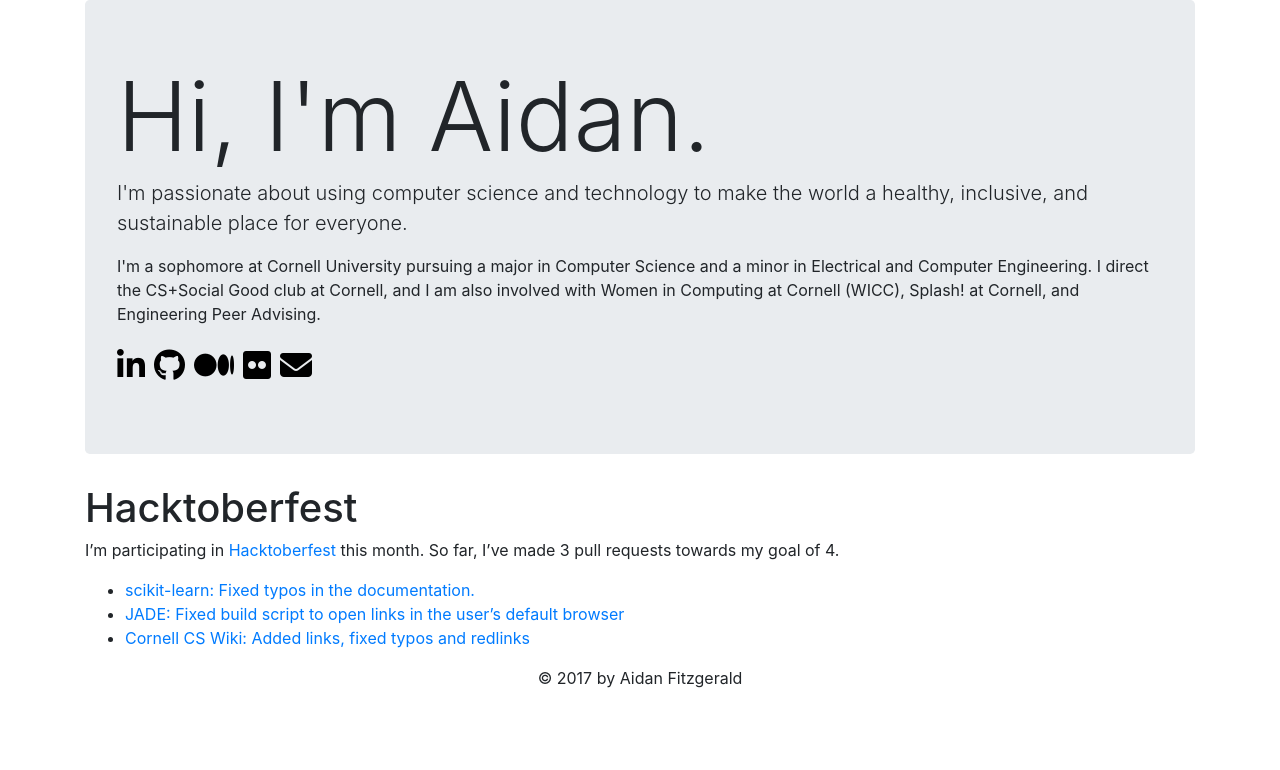
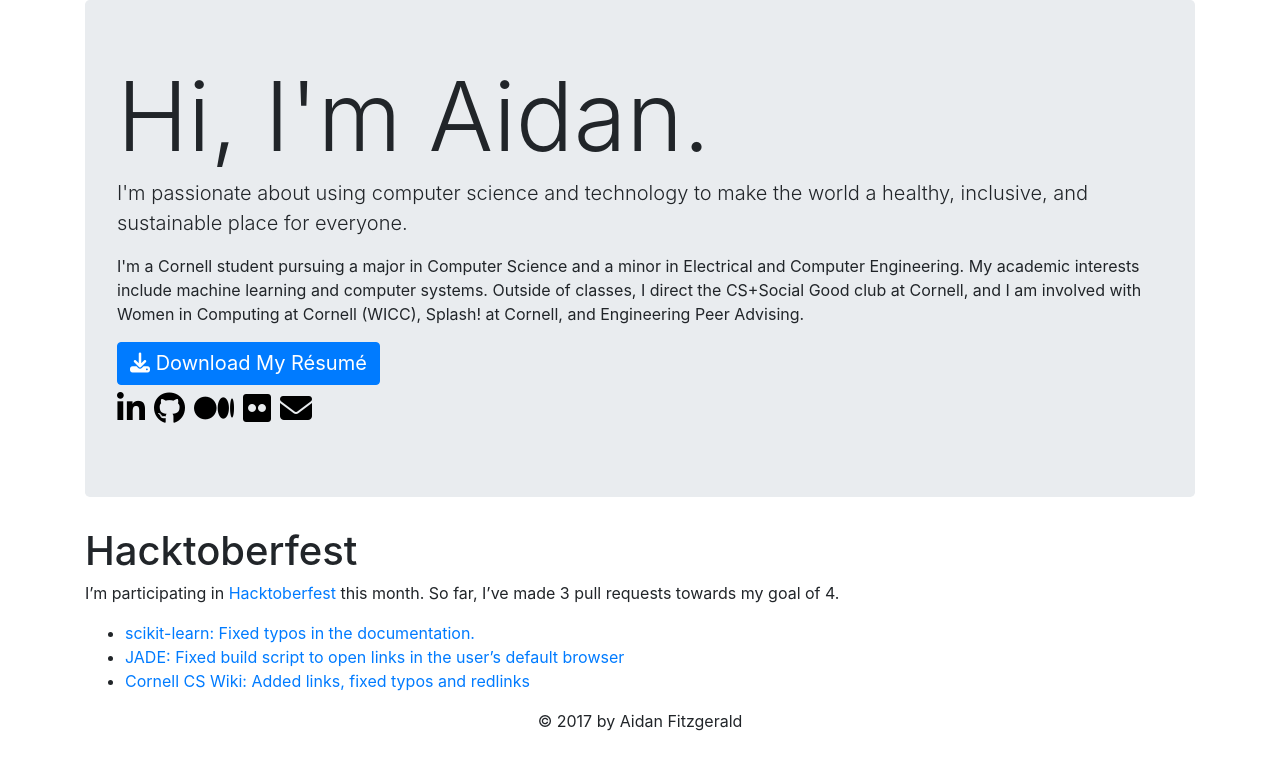
Before and after one commit to aidan-fitz/aidan-fitz.com, a Jekyll site: the page built from index.md, in a window 1280 px wide. Shown: the top 770 px of the page. Built offline with Jekyll 4.4.1, drawn with Linux system fonts in a browser that asks for light colours; nearby versions of some CDN libraries.

Commit message:
Add download button

```diff
--- a/css/style.scss
+++ b/css/style.scss
@@ -12,3 +12,7 @@
 .social a:active, .social a:hover {
   color: #444;
 }
+
+.download-resume {
+  font-size: 125%;
+}
--- a/index.md
+++ b/index.md
@@ -8,10 +8,18 @@ title: Home
   <p class="lead">I'm passionate about using computer science and technology to
   make the world a healthy, inclusive, and sustainable place for everyone.</p>
 
-  <p>I'm a sophomore at Cornell University pursuing a major in Computer Science
-  and a minor in Electrical and Computer Engineering. I direct the CS+Social Good
-  club at Cornell, and I am also involved with Women in Computing at Cornell
-  (WICC), Splash! at Cornell, and Engineering Peer Advising.</p>
+  <p>I'm a Cornell student pursuing a major in Computer Science and a minor in
+  Electrical and Computer Engineering. My academic interests include machine
+  learning and computer systems. Outside of classes, I direct the CS+Social Good
+  club at Cornell, and I am involved with Women in Computing at Cornell (WICC),
+  Splash! at Cornell, and Engineering Peer Advising.</p>
+
+  <a href="Resume.pdf">
+    <button type="button" class="btn btn-primary download-resume">
+      <i class="fa fa-download" aria-hidden="true"></i>
+      Download My Résumé
+    </button>
+  </a>
 
   {% include social.html %}
 </div>
```
